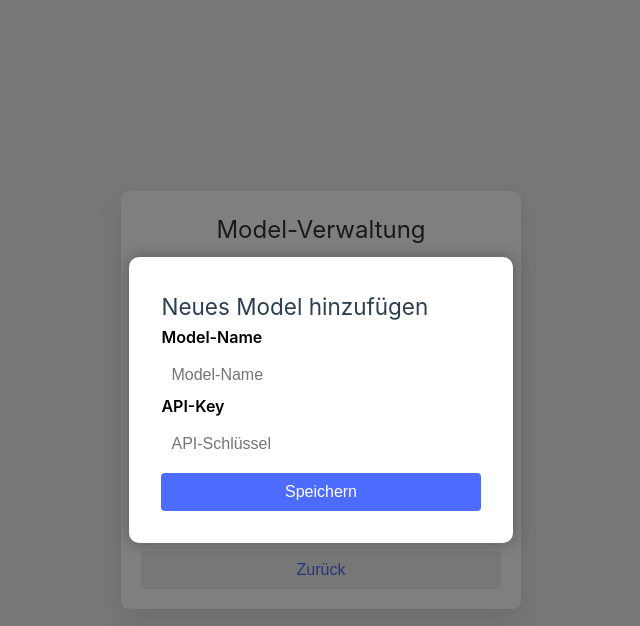
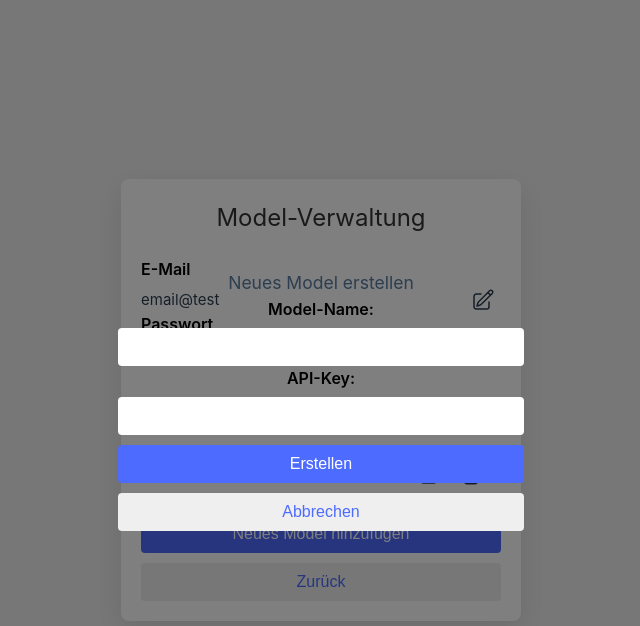
Before and after one commit to janikstucki/AI-Hub, a Vue app in the folder AI-Hub/: page /settings in a window 1280 px wide. Both pictures are taken after a click on the button "Neues Model hinzufügen". Shown: the top 626 px of the page, without its empty margins (319-959 px from the left). Built offline with nearby package versions, Linux system fonts and the light colour scheme.

Commit message:
fixed button icons not showing

```diff
--- a/AI-Hub/src/views/Settings.vue
+++ b/AI-Hub/src/views/Settings.vue
@@ -50,8 +50,6 @@ function handleCreateChat() {
 }
 </script>
 
-
-
 <template>
   <div id="nwcontainer">
     <div class="nwview">
@@ -61,7 +59,7 @@ function handleCreateChat() {
         <label for="email">E-Mail</label>
         <div class="editable-field">
           <div class="field-content">
-    <input v-if="isEditingEmail" type="text" id="email" v-model="email" @blur="isEditingEmail = false"  @keyup.enter="isEditingEmail = false"/>
+            <input v-if="isEditingEmail" type="text" id="email" v-model="email" @blur="isEditingEmail = false" @keyup.enter="isEditingEmail = false" />
             <span v-else>{{ email }}</span>
           </div>
           <button class="icon-button" @click="isEditingEmail = true">
@@ -74,7 +72,7 @@ function handleCreateChat() {
         <label for="password">Passwort</label>
         <div class="editable-field">
           <div class="field-content">
-    <input v-if="isEditingPassword" type="text" id="password" v-model="password" @blur="isEditingPassword = false"  @keyup.enter="isEditingPassword = false"/>
+            <input v-if="isEditingPassword" type="text" id="password" v-model="password" @blur="isEditingPassword = false" @keyup.enter="isEditingPassword = false" />
             <span v-else>{{ password }}</span>
           </div>
           <button class="icon-button" @click="isEditingPassword = true">
@@ -83,8 +81,8 @@ function handleCreateChat() {
             </svg>
           </button>
         </div>
+      </div>
 
-      </div>
       <div v-if="models.length === 0">
         <p>Noch kein Model vorhanden.</p>
       </div>
@@ -109,13 +107,11 @@ function handleCreateChat() {
                 <svg xmlns="http://www.w3.org/2000/svg" fill="none" viewBox="0 0 24 24" stroke-width="1.5" stroke="currentColor" class="size-6">
                   <path stroke-linecap="round" stroke-linejoin="round" d="m16.862 4.487 1.687-1.688a1.875 1.875 0 1 1 2.652 2.652L10.582 16.07a4.5 4.5 0 0 1-1.897 1.13L6 18l.8-2.685a4.5 4.5 0 0 1 1.13-1.897l8.932-8.931Zm0 0L19.5 7.125M18 14v4.75A2.25 2.25 0 0 1 15.75 21H5.25A2.25 2.25 0 0 1 3 18.75V8.25A2.25 2.25 0 0 1 5.25 6H10" />
                 </svg>
-
               </button>
               <button class="icon-button" @click="DeleteChat(chat)">
                 <svg xmlns="http://www.w3.org/2000/svg" fill="none" viewBox="0 0 24 24" stroke-width="1.5" stroke="currentColor" class="size-6">
                   <path stroke-linecap="round" stroke-linejoin="round" d="m14.74 9-.346 9m-4.788 0L9.26 9m9.968-3.21c.342.052.682.107 1.022.166m-1.022-.165L18.16 19.673a2.25 2.25 0 0 1-2.244 2.077H8.084a2.25 2.25 0 0 1-2.244-2.077L4.772 5.79m14.456 0a48.108 48.108 0 0 0-3.478-.397m-12 .562c.34-.059.68-.114 1.022-.165m0 0a48.11 48.11 0 0 1 3.478-.397m7.5 0v-.916c0-1.18-.91-2.164-2.09-2.201a51.964 51.964 0 0 0-3.32 0c-1.18.037-2.09 1.022-2.09 2.201v.916m7.5 0a48.667 48.667 0 0 0-7.5 0" />
                 </svg>
-
               </button>
             </div>
           </div>
@@ -124,33 +120,31 @@ function handleCreateChat() {
 
       <button id="nwButton" @click="showModal = true">Neues Model hinzufügen</button>
       <button id="Button" type="button" @click="router.push('/')">Zurück</button>
-    </div>
 
-<!-- POPUP FÜR NEUES MODEL -->
-<div v-if="showModal" class="modal-overlay">
-  <div class="modal-content">
-    <button class="icon-button close-button" @click="showModal = false">
-      <svg xmlns="http://www.w3.org/2000/svg" fill="none" viewBox="0 0 24 24" stroke-width="1.5" stroke="currentColor" class="size-6">
-        <path stroke-linecap="round" stroke-linejoin="round" d="M6 18L18 6M6 6l12 12" />
-      </svg>
-    </button>
-
-    <h2>Neues Model hinzufügen</h2>
-
-    <label for="modelname">Model-Name</label>
-    <input type="text" id="modelname" v-model="newModelName" placeholder="Model-Name" />
-
-    <label for="apikey">API-Key</label>
-    <input type="text" id="apikey" v-model="newApiKey" placeholder="API-Schlüssel" />
-
-    <button id="nwButton" @click="handleCreateChat">Speichern</button>
+      <div v-if="showModal" class="modal-overlay" @click.self="showModal = false">
+        <div class="modal">
+          <h3>Neues Model erstellen</h3>
+          <form @submit.prevent="handleCreateChat">
+            <label for="model-name">Model-Name:</label>
+            <input type="text" id="model-name" v-model="newModelName" />
+            <label for="api-key">API-Key:</label>
+            <input type="text" id="api-key" v-model="newApiKey" />
+            <button id="nwButton" type="submit">Erstellen</button>
+            <button id="Button" type="button" @click="showModal = false">Abbrechen</button>
+          </form>
         </div>
       </div>
     </div>
-
+  </div>
 </template>
 
 <style scoped>
+
+.icon-button svg {
+  width: 24px;
+  height: 24px;
+}
+
 .modal-overlay {
   position: fixed;
   top: 0;
```
Lines whose indentation alone changed are shown as unchanged.
